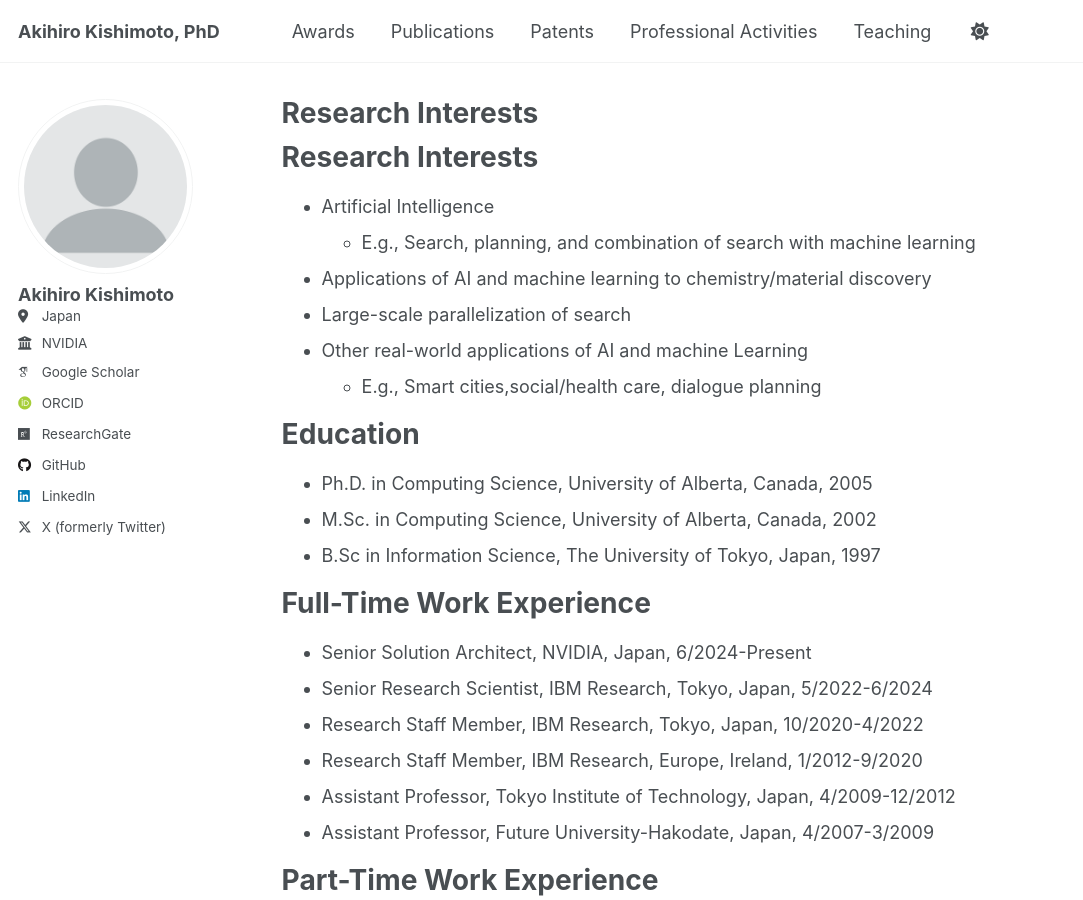
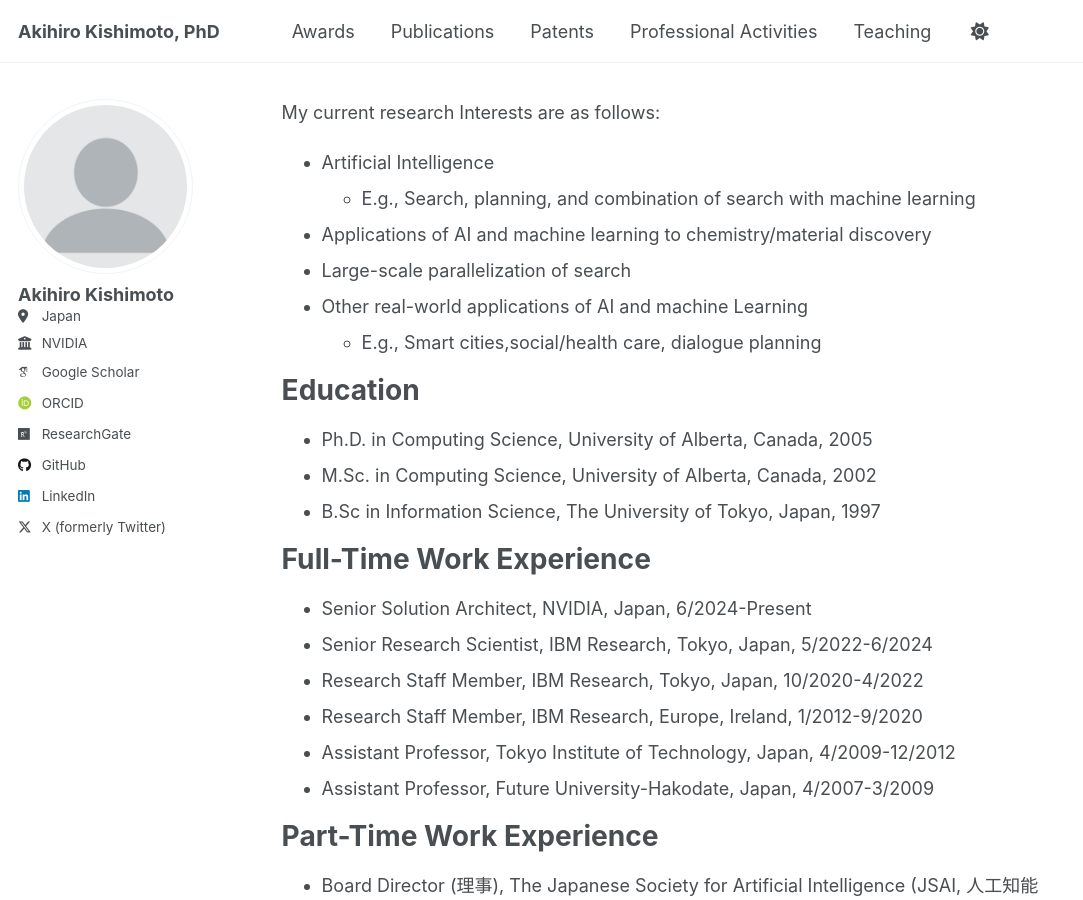
Before and after one commit to kishimoto1974/kishimoto1974.github.io, a Jekyll site: the page built from _pages/about.md, in a window 1280 px wide and 900 px high. Shown: the whole window, without its empty margins (0-1083 px from the left). Built offline with Jekyll 4.4.1, drawn with Linux system fonts in a browser that asks for light colours; some web fonts are replaced; our own code applies the rules of GitHub Pages for plain Markdown files.

Commit message:
fix an issue on duplicate title

```diff
--- a/_pages/about.md
+++ b/_pages/about.md
@@ -6,9 +6,8 @@ redirect_from:
   - /about/
   - /about.html
 ---
+My current research Interests are as follows:
 
-Research Interests
-======
 * Artificial Intelligence
   * E.g., Search, planning, and combination of search with machine learning
 * Applications of AI and machine learning to chemistry/material discovery
```
